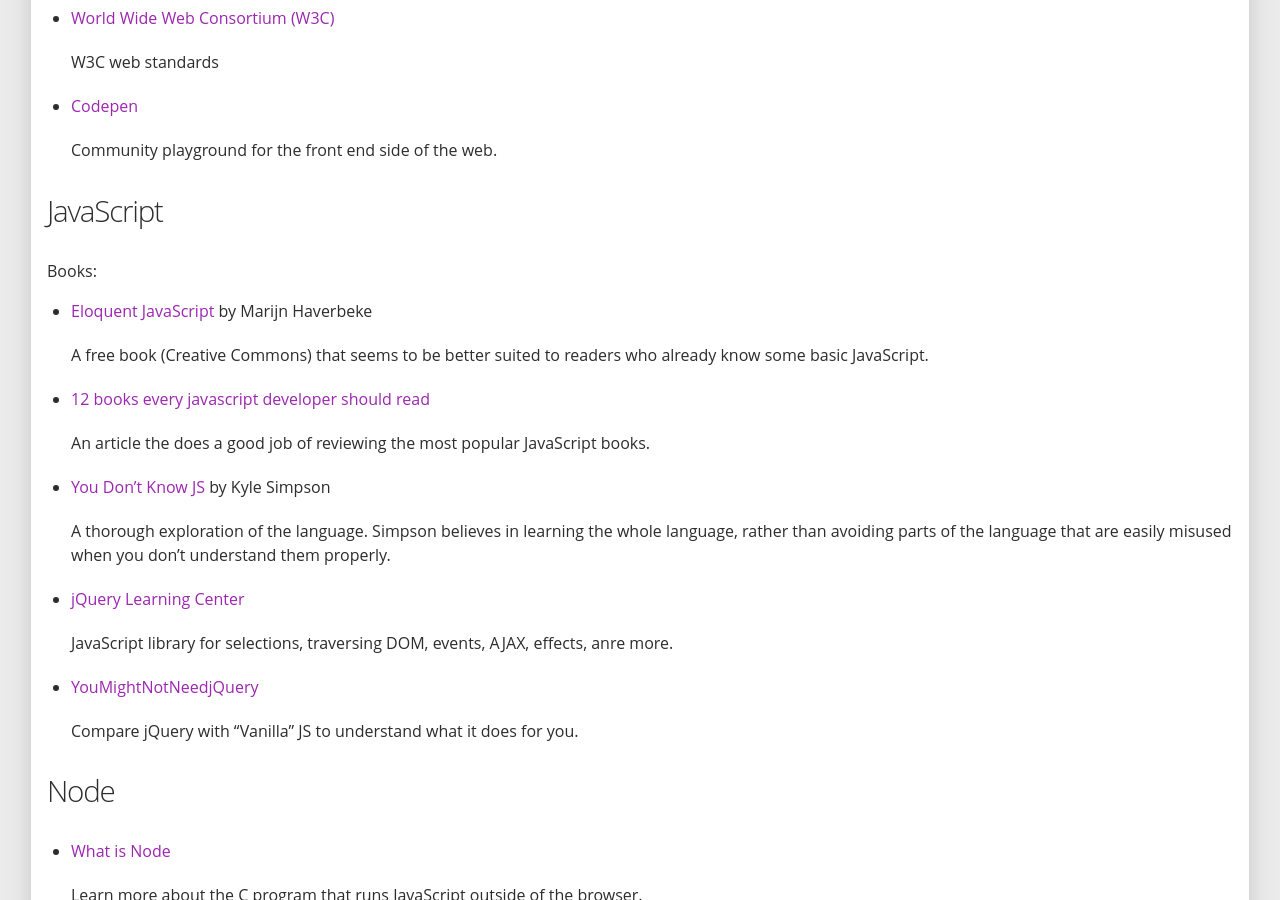
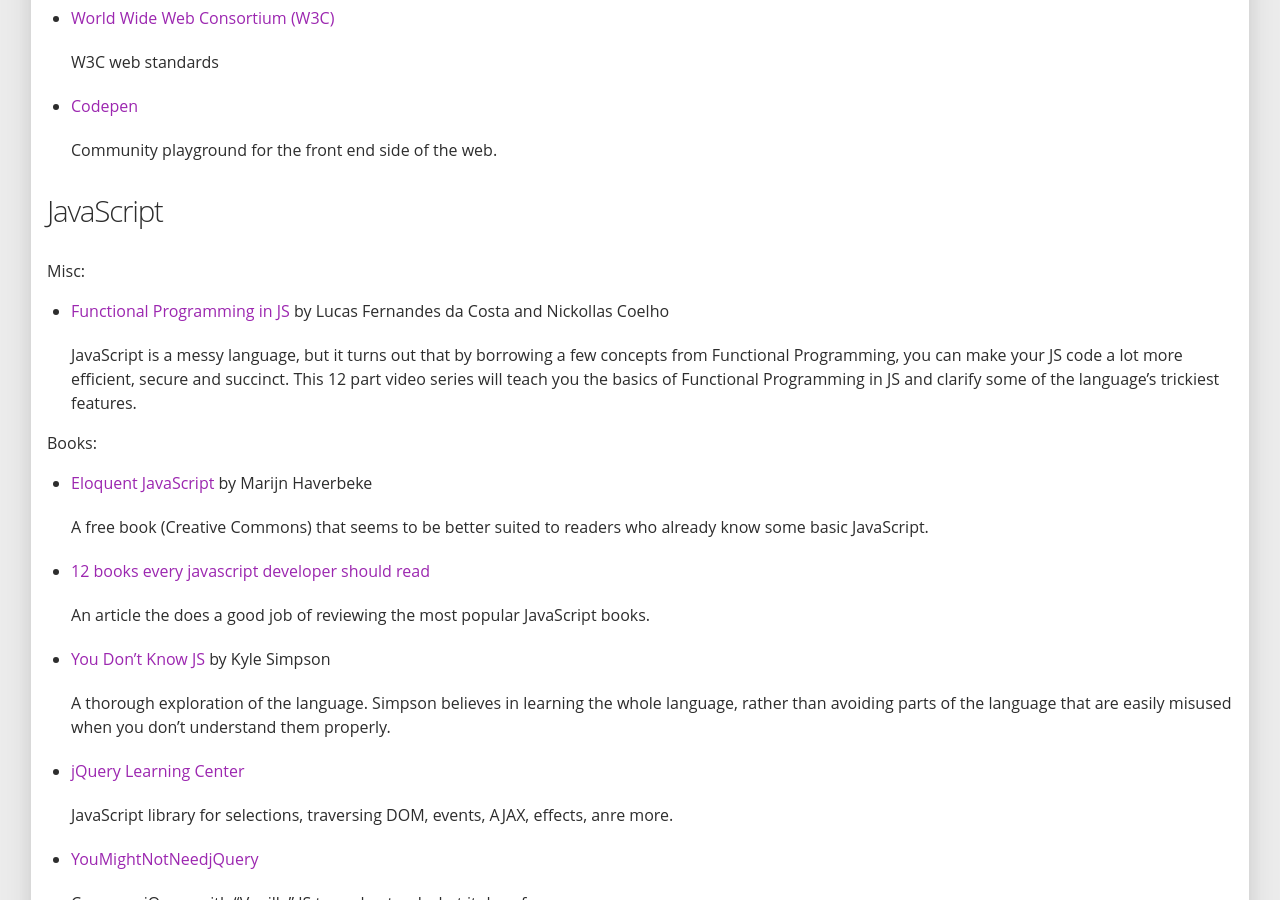
Before and after one commit to nigef/CSC309-Fall-2016.github.io, a Jekyll site: the page built from resources.md, in a window 1280 px wide and 900 px high, scrolled down 928 px. Built offline with Jekyll 4.4.1, drawn with Linux system fonts in a browser that asks for light colours.

Commit message:
Added a new resource.

```diff
--- a/resources.md
+++ b/resources.md
@@ -40,6 +40,12 @@
 
 
 ## JavaScript
+
+Misc:
+
+  - [Functional Programming in JS](https://www.youtube.com/watch?v=BMUiFMZr7vk&list=PL0zVEGEvSaeEd9hlmCXrk5yUyqUag-n84) by Lucas Fernandes da Costa and Nickollas Coelho
+
+    JavaScript is a messy language, but it turns out that by borrowing a few concepts from Functional Programming, you can make your JS code a lot more efficient, secure and succinct. This 12 part video series will teach you the basics of Functional Programming in JS and clarify some of the language's trickiest features.
 
 Books:
 
```
